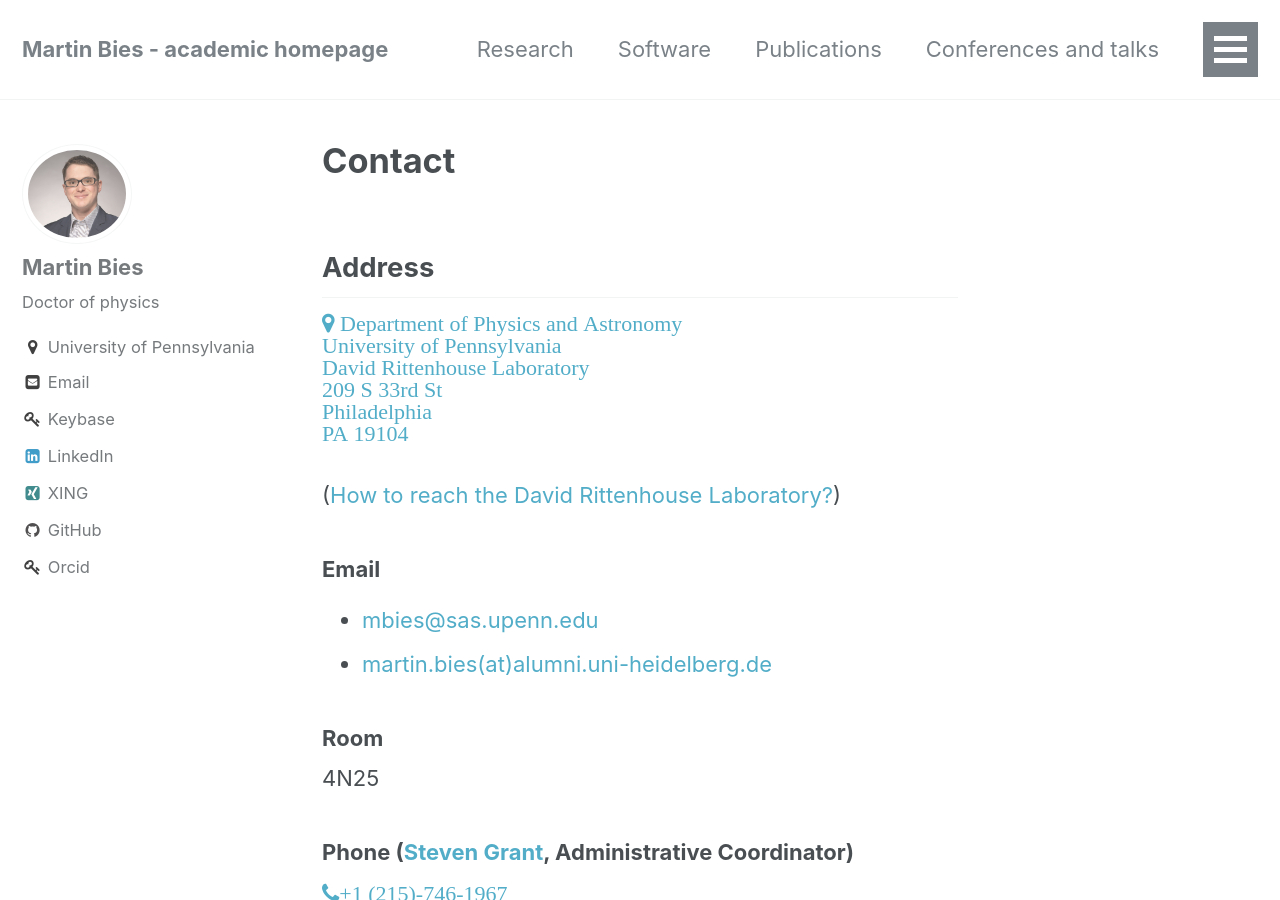
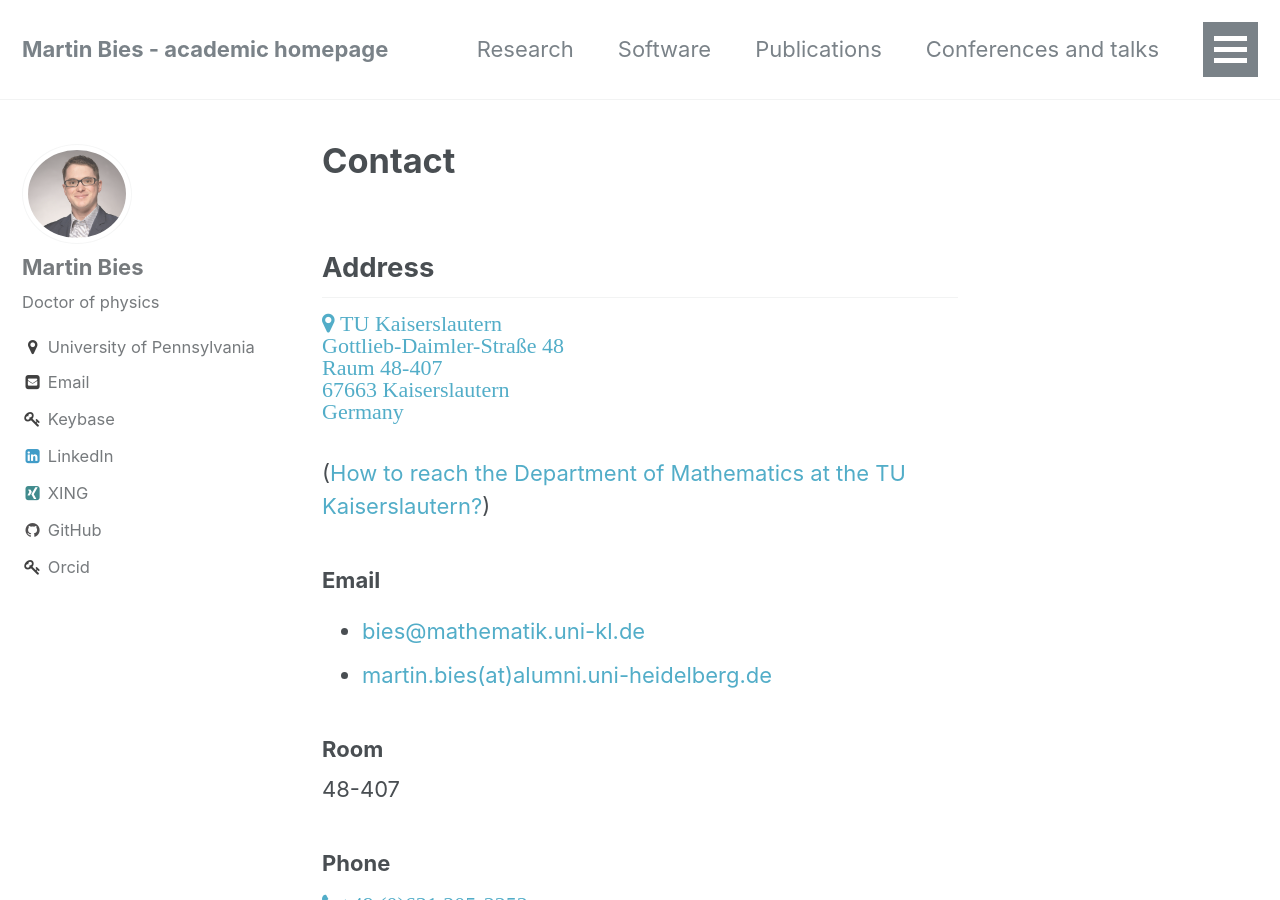
Before and after one commit to MartinBies/MartinBies.github.io, a Jekyll site: the page built from _pages/contact.md, in a window 1280 px wide and 900 px high. Built offline with Jekyll 4.4.1, drawn with Linux system fonts in a browser that asks for light colours.

Commit message:
Update more personal data

```diff
--- a/_pages/contact.md
+++ b/_pages/contact.md
@@ -8,32 +8,31 @@ permalink: /contact/
 
 <a class="social-btn" style="white-space: nowrap" href="https://www.google.com/maps?hl=en&q=David+Rittenhouse+laboratory&um=1&ie=UTF-8&sa=X&ved=2ahUKEwjokLXcjZP1AhXVhP0HHQTzDOYQ_AUoAXoECAEQAw" rel="noopener noreferrer">
 <i class="fa fa-fw fa-map-marker" aria-hidden="true">
-Department of Physics and Astronomy<br>
-University of Pennsylvania<br>
-David Rittenhouse Laboratory<br>
-209 S 33rd St<br>
-Philadelphia<br>
-PA 19104<br>
+TU Kaiserslautern<br>
+Gottlieb-Daimler-Straße 48<br>
+Raum 48-407<br>
+67663 Kaiserslautern<br>
+Germany<br>
 </i>
 </a>
 <br>
 
 
-([How to reach the David Rittenhouse Laboratory?](https://www.facilities.upenn.edu/maps/locations/david-rittenhouse-laboratory))
+([How to reach the Department of Mathematics at the TU Kaiserslautern?](https://www.uni-kl.de/en/routes-and-means-of-transport))
 
 ### Email
 
-* [mbies@sas.upenn.edu](mailto:mbies@sas.upenn.edu)
+* [bies@mathematik.uni-kl.de](mailto:bies@mathematik.uni-kl.de)
 * [martin.bies(at)alumni.uni-heidelberg.de](mailto:martin.bies@alumni.uni-heidelberg.de)
 
 
 ### Room
 
-4N25
+48-407
 
 
-### Phone ([Steven Grant](https://live-sas-physics.pantheon.sas.upenn.edu/people/steven-grant), Administrative Coordinator)
+### Phone
 
-<a class="social-btn" style="white-space: nowrap" href="tel:+1 (215)-746-1967" target="_blank" rel="noopener noreferrer">
-  <i class="fa fa-fw fa-phone">+1 (215)-746-1967</i>
+<a class="social-btn" style="white-space: nowrap" href="tel:+49 (0)631 205-2252" target="_blank" rel="noopener noreferrer">
+  <i class="fa fa-fw fa-phone">+49 (0)631 205-2252</i>
 </a>
```
